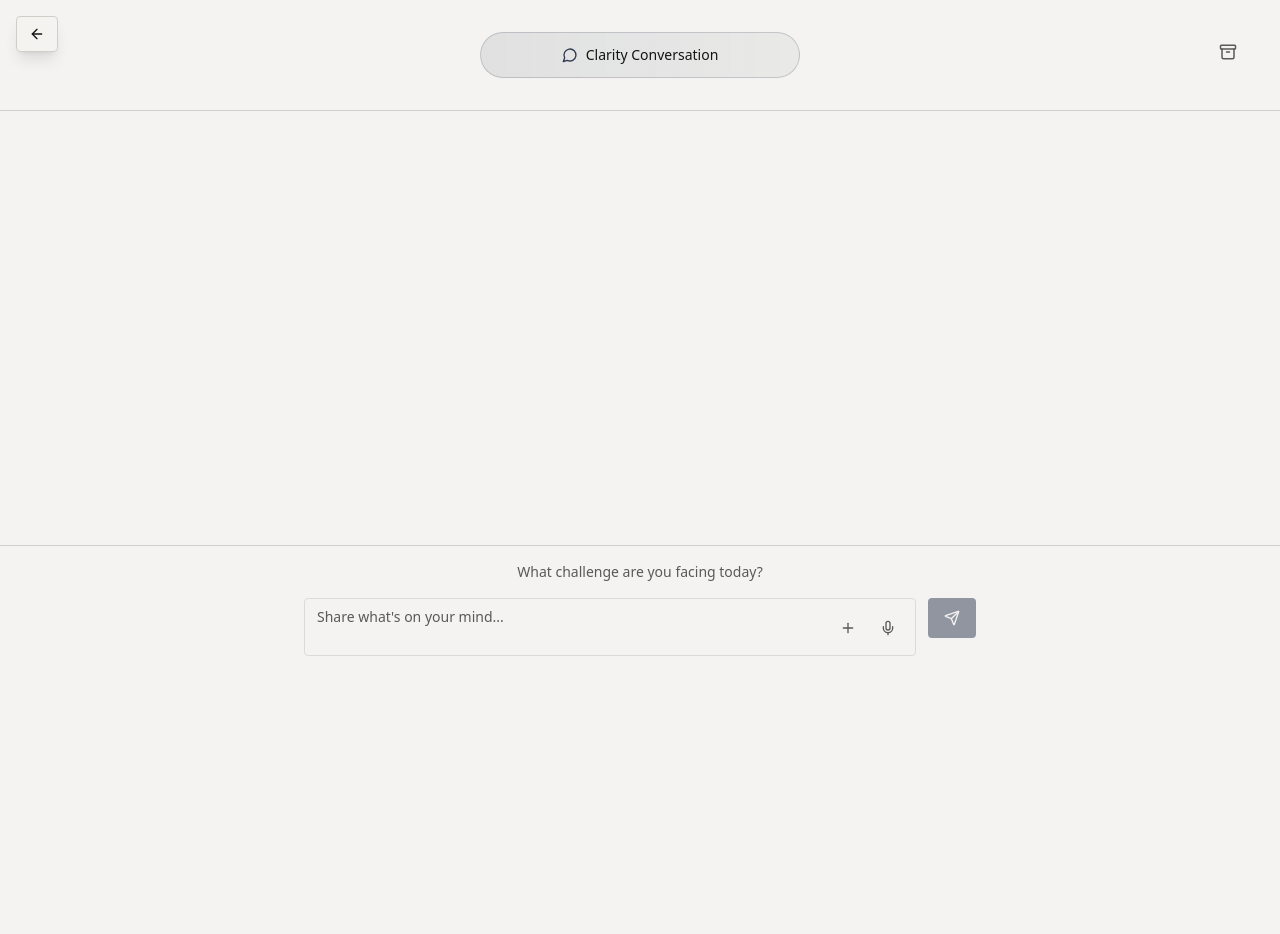
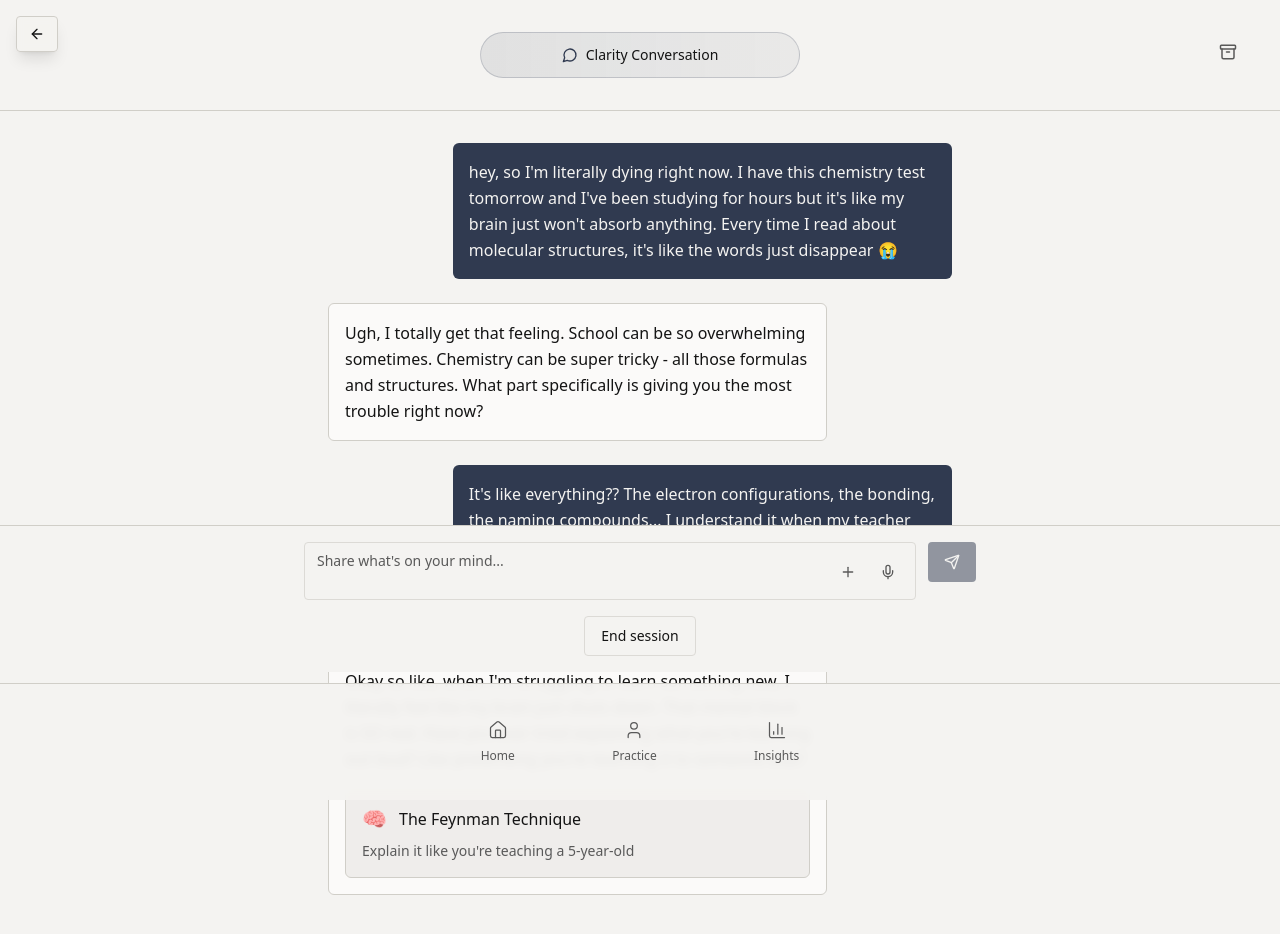
Before and after one commit to Shukrita-Puri/MindModule_SeniorLeader_B2C_Final, a React (Vite) app: page /clarity/conversation in a window 1280 px wide. Shown: the top 934 px of the page. Before the commit the page ends 800 px from the top, so only its background shows below. Built offline with nearby package versions, Linux system fonts and the light colour scheme.

Commit message:
Refactor Clarity page and subpages
Update Clarity page visual, add bottom navigation to conversation/journal, implement conversation flow with resources, and update journal prompts.

```diff
--- a/src/pages/ClarityMode.tsx
+++ b/src/pages/ClarityMode.tsx
@@ -31,7 +31,7 @@ const ClarityMode = () => {
       <div className="px-8 py-12 text-center">
         <div className="w-32 h-32 mx-auto mb-8 rounded-full bg-card border border-border overflow-hidden">
           <img
-            src="/lovable-uploads/bb994983-e35e-43b1-8cce-5cfe1f62ed76.png"
+            src="/lovable-uploads/afddfc0a-07c8-4659-bfb5-560d510b12c3.png"
             alt="Mental Clarity"
             className="w-full h-full object-cover opacity-80"
           />
--- a/src/pages/ClaritySummary.tsx
+++ b/src/pages/ClaritySummary.tsx
@@ -266,6 +266,8 @@ const ClaritySummary = () => {
           </div>
         </div>
       </div>
+
+      <MainNavigation />
     </div>
   );
 };
--- a/src/pages/clarity/ClarityConversation.tsx
+++ b/src/pages/clarity/ClarityConversation.tsx
@@ -6,7 +6,7 @@ import { Textarea } from "@/components/ui/textarea";
 import { MessageCircle, Send, RotateCcw, Plus, Mic, Archive, BookOpen, Lightbulb, Target, Brain } from "lucide-react";
 import ClearBackButton from "@/components/ClearBackButton";
 import SessionFeedback from "@/components/SessionFeedback";
-// Removed RecommendationModal import - using inline modal instead
+import MainNavigation from "@/components/MainNavigation";
 
 interface Message {
   text: string;
@@ -26,7 +26,40 @@ interface Message {
 const ClarityConversation = () => {
   const navigate = useNavigate();
   useScrollToTop(); // Scroll to top when this page loads
-  const [messages, setMessages] = useState<Message[]>([]);
+  const [messages, setMessages] = useState<Message[]>([
+    {
+      text: "hey, so I'm literally dying right now. I have this chemistry test tomorrow and I've been studying for hours but it's like my brain just won't absorb anything. Every time I read about molecular structures, it's like the words just disappear 😭",
+      sender: 'user',
+      timestamp: new Date(Date.now() - 300000),
+      tags: ['anxiety', 'learning']
+    },
+    {
+      text: "Ugh, I totally get that feeling. School can be so overwhelming sometimes. Chemistry can be super tricky - all those formulas and structures. What part specifically is giving you the most trouble right now?",
+      sender: 'ai',
+      timestamp: new Date(Date.now() - 240000),
+      tags: []
+    },
+    {
+      text: "It's like everything?? The electron configurations, the bonding, the naming compounds... I understand it when my teacher explains it but then when I try to do practice problems alone, my mind just goes blank. It's so frustrating because I know I'm not stupid but I feel so dumb right now",
+      sender: 'user',
+      timestamp: new Date(Date.now() - 180000),
+      tags: ['frustration', 'self-doubt']
+    },
+    {
+      text: "Okay so like, when I'm struggling to learn something new, I literally feel like my brain just shuts down. That mental block is SO real. Have you ever tried explaining what you're learning out loud? Like pretending you're teaching it to someone else?",
+      sender: 'ai',
+      timestamp: new Date(Date.now() - 120000),
+      tags: [],
+      recommendations: [
+        {
+          type: 'mental-model',
+          title: 'The Feynman Technique',
+          description: 'Explain it like you\'re teaching a 5-year-old',
+          icon: '🧠'
+        }
+      ]
+    }
+  ]);
   const [input, setInput] = useState("");
   const [isTyping, setIsTyping] = useState(false);
   const [currentPrompt, setCurrentPrompt] = useState(0);
@@ -69,35 +102,41 @@ const ClarityConversation = () => {
   const generateAIResponse = (userMessage: string): Message => {
     const tags = autoTagMessage(userMessage);
 
+    // More realistic responses for teens struggling with learning
     const responses = [
-      "I hear you. That sounds like a significant experience. What aspect of this feels most important to you right now?",
-      "Thank you for sharing that with me. How long has this been on your mind?",
-      "That's a meaningful reflection. What do you think might be driving these feelings?",
-      "I appreciate your openness. What would it look like if this situation improved?",
-      "That sounds challenging. What resources or strengths do you already have that might help?",
-      "I can sense the importance of this for you. What's one small step that feels manageable right now?"
+      "Ugh, I totally get that feeling. School can be so overwhelming sometimes. What subject is giving you the most trouble?",
+      "That mental block sounds super frustrating. I've been there too. What usually helps you when you're stuck like this?",
+      "Okay so like, when I'm struggling to learn something new, I literally feel like my brain just shuts down. Is that kind of what you're experiencing?",
+      "That sucks that you're feeling so overwhelmed. What's making this subject feel extra hard right now?",
+      "I hear you - sometimes it feels like everyone else gets it and you're just sitting there confused. What part specifically is tripping you up?",
+      "Been there with the whole 'why can't I just understand this' thing. It's so annoying. What's worked for you before when you've felt stuck?"
     ];
 
     const recommendations = [
       {
-        type: 'practice',
-        title: 'Breathing Reset',
-        description: 'Quick 2-minute breathing exercise',
+        type: 'mental-model',
+        title: 'The Feynman Technique',
+        description: 'Explain it like you\'re teaching a 5-year-old',
+        icon: '🧠',
+        action: () => setSelectedRecommendation({
+          type: 'mental-model',
+          title: 'The Feynman Technique',
+          description: 'When you\'re stuck learning something, try explaining it out loud like you\'re teaching it to a little kid. If you can\'t explain it simply, you don\'t understand it yet - and that\'s totally okay! It just shows you where to focus.',
+          steps: ['1. Pick the concept you\'re struggling with', '2. Write it down in simple words', '3. Explain it out loud to an imaginary 5-year-old', '4. Notice where you get stuck - that\'s what to study more']
+        })
+      },
+      {
+        type: 'reset',
+        title: 'Brain Break',
+        description: 'Quick reset when overwhelmed',
         icon: '🫁',
-        action: () => navigate('/recalibrate/breathwork')
+        action: () => navigate('/recalibrate/quick-reset')
       },
       {
         type: 'reflection',
-        title: 'Explore Deeper',
-        description: 'Journal about this topic',
+        title: 'Study Journal',
+        description: 'Reflect on your learning patterns',
         icon: '📝',
-        action: () => navigate('/clarity/journal')
-      },
-      {
-        type: 'scenario',
-        title: 'Practice Response',
-        description: 'Simulate handling this situation',
-        icon: '🎭',
         action: () => navigate('/scenario-lab')
       }
     ];
@@ -460,6 +499,7 @@ const ClarityConversation = () => {
         </div>
       )}
 
+      <MainNavigation />
     </div>
   );
 };
--- a/src/pages/clarity/ClarityJournal.tsx
+++ b/src/pages/clarity/ClarityJournal.tsx
@@ -6,6 +6,7 @@ import { Textarea } from "@/components/ui/textarea";
 import { BookOpen, Save, Plus, Mic, Archive } from "lucide-react";
 import ClearBackButton from "@/components/ClearBackButton";
 import SessionFeedback from "@/components/SessionFeedback";
+import MainNavigation from "@/components/MainNavigation";
 
 const ClarityJournal = () => {
   const navigate = useNavigate();
@@ -61,12 +62,12 @@ const ClarityJournal = () => {
 
   const handleFeedbackSubmit = (feedback: any) => {
     setShowFeedback(false);
-    navigate('/clarity');
+    navigate('/clarity/summary');
   };
 
   const handleFeedbackSkip = () => {
     setShowFeedback(false);
-    navigate('/clarity');
+    navigate('/clarity/summary');
   };
 
   const usePrompt = (prompt: string) => {
@@ -210,6 +211,7 @@ const ClarityJournal = () => {
         </div>
       </div>
 
+      <MainNavigation />
     </div>
   );
 };
```
Also changed, not shown: public/lovable-uploads/afddfc0a-07c8-4659-bfb5-560d510b12c3.png (added).
